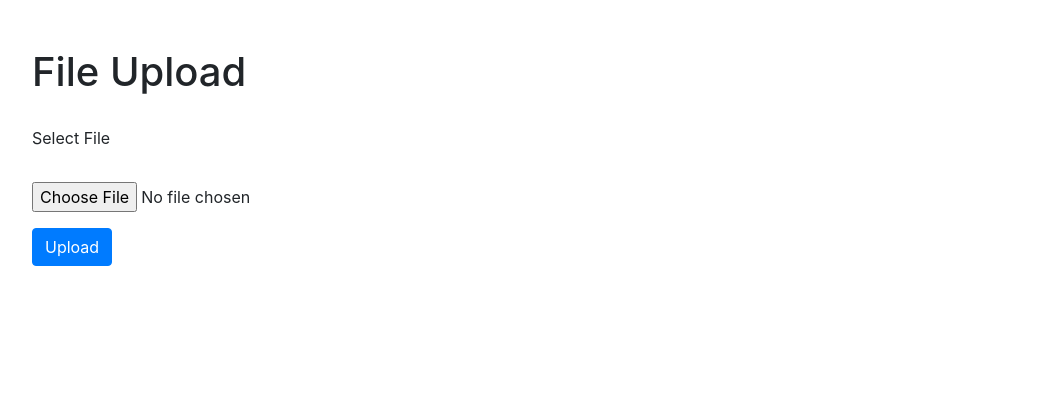
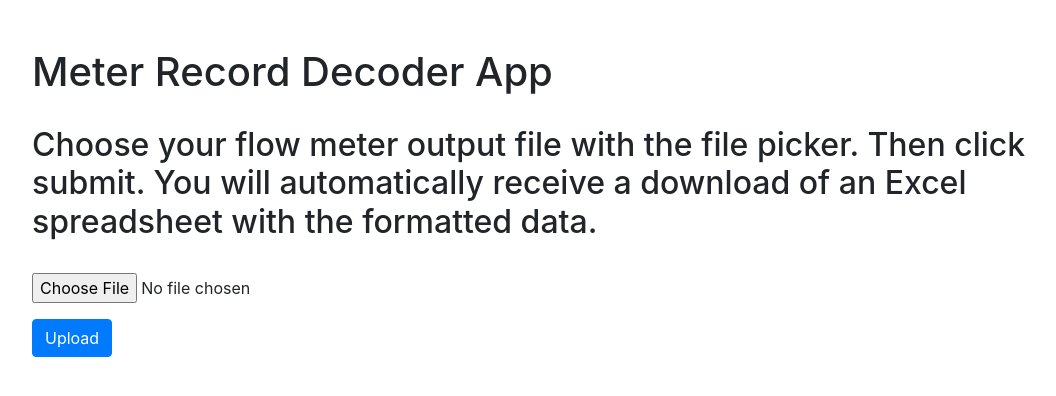
Before and after one commit to micheknows/MeterRecordDecoder, a Flask app: page / in a window 1280 px wide. Shown: the part 112-508 px from the top of the page, without its empty margins (68-1124 px from the left). Run offline with Flask 3, Linux system fonts and the light colour scheme; some libraries are stand-ins or nearby versions.

Commit message:
Fixed filename so that it repeats the name of the original file

```diff
--- a/app.py
+++ b/app.py
@@ -98,7 +98,7 @@ def upload():
 
     output.seek(0)
 
-    return send_file(output, download_name='report.xlsx',
+    return send_file(output, download_name=file.filename + '_decoded.xlsx',
                      mimetype='application/xls')
 
 
--- a/templates/index.html
+++ b/templates/index.html
@@ -4,12 +4,12 @@
 
 <div class="container mt-5">
 
-  <h1>File Upload</h1>
+  <h1>Meter Record Decoder App</h1>
+    <h2>Choose your flow meter output file with the file picker.  Then click submit.  You will automatically receive a download of an Excel spreadsheet with the formatted data.</h2>
 
   <form method="POST" action="{{ url_for('upload') }}" enctype="multipart/form-data">
 
     <div class="form-group">
-      <label for="file">Select File</label>
       <input type="file" class="form-control-file" id="file" name="file">
     </div>
 
--- a/templates/layout.html
+++ b/templates/layout.html
@@ -18,7 +18,7 @@
   <!-- Navbar -->
 
   <nav class="navbar navbar-expand-lg navbar-light bg-light">
-    <a class="navbar-brand" href="#">File Upload App</a>
+    <a class="navbar-brand" href="#">Meter Record Decoder App</a>
   </nav>
 
   <!-- Page content -->
```
